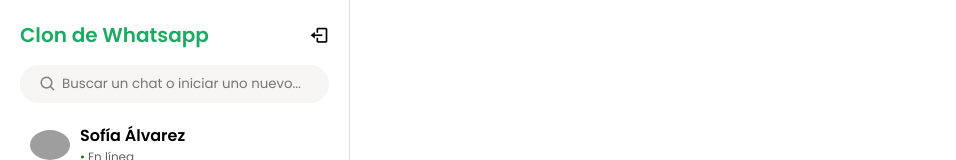
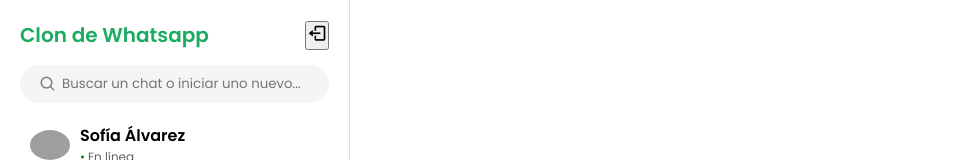
Before and after one commit to julietagenovesi/proyectofinal-clondewhatsapp, a React (Vite) app: page /chat in a window 1280 px wide. Shown: the top 160 px of the page, without its empty margins (0-956 px from the left). Built offline with nearby package versions, Linux system fonts and the light colour scheme; sample sign-in values are in the browser's storage; grey boxes are pictures that could not be loaded.

Commit message:
Función para desloguear

```diff
--- a/src/components/Sidebar.jsx
+++ b/src/components/Sidebar.jsx
@@ -1,5 +1,6 @@
 import { useState, useEffect } from "react"
 import { useChat } from "../context/ChatContext"
+import { useNavigate } from "react-router-dom"
 
 export default function Sidebar() {
   const { users, setSelectedUser } = useChat()
@@ -10,7 +11,7 @@
     setUsersToRender(users)
   }, [users])
 
-  // 🔍 Filtro por búsqueda
+  // Filtro por búsqueda
   const handleChange = (event) => {
     const searchTerm = event.target.value.toLowerCase()
     const result = users.filter((user) =>
@@ -19,11 +20,22 @@
     setUsersToRender(result)
   }
 
+  //Función de Logout
+  const Navigate = useNavigate()
+
+
+  const handleLogout = () => {
+    localStorage.removeItem("loggedInUser")
+    Navigate("/")
+  }
+
   return (
     <div className="sidebar">
       <div className="header-sidebar">
         <h1>Clon de Whatsapp</h1>
-        <i className='bx bx-log-out logout-icon' title="Cerrar sesión"></i>
+        <button onClick={handleLogout}>
+          <i className='bx bx-log-out logout-icon' title="Cerrar sesión"></i>
+        </button>
       </div>
 
       <div className="search-container">
```
